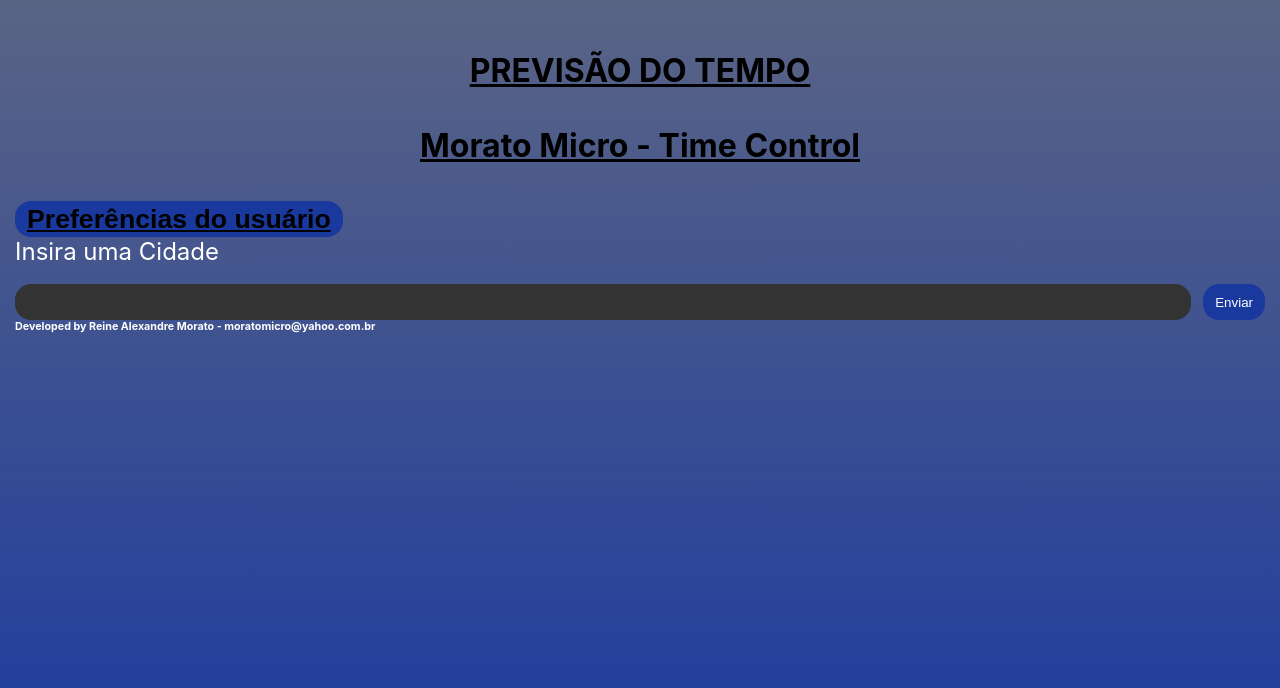
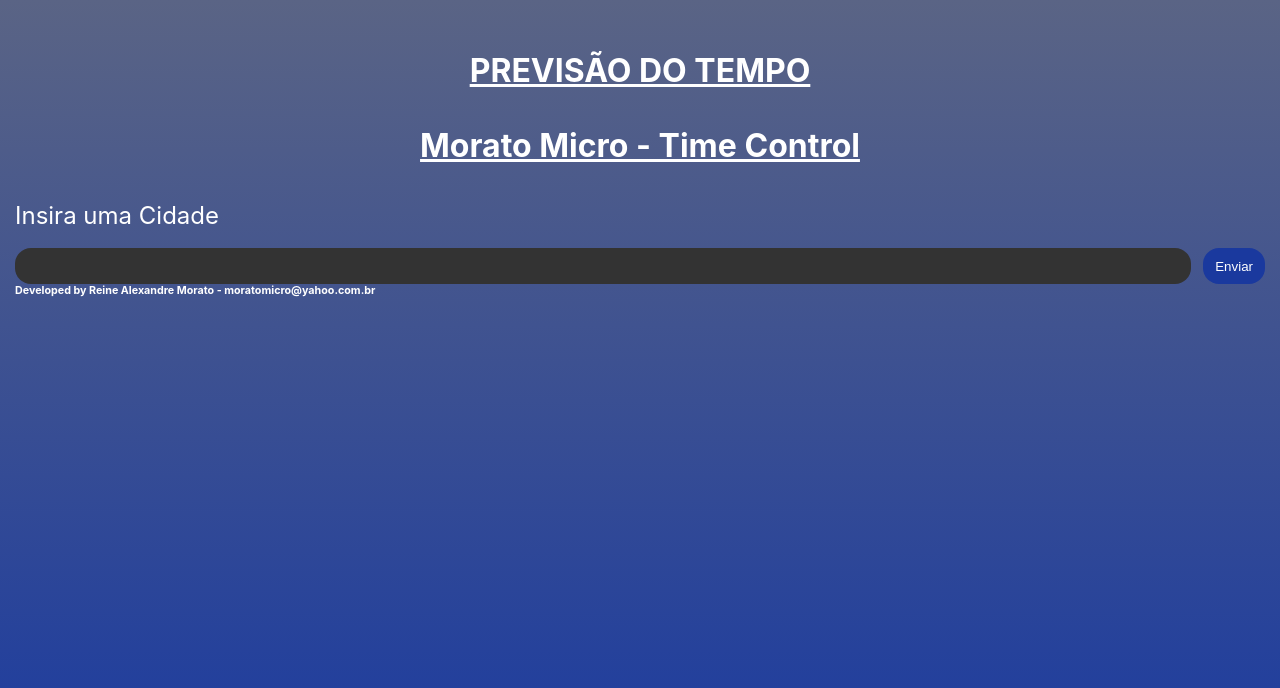
Before and after one commit to moratomicro/weather-react, a React (Vite) app: page / in a window 1280 px wide. Shown: the top 688 px of the page. Built offline with nearby package versions, Linux system fonts and the light colour scheme.

Commit message:
Update App.jsx

```diff
--- a/src/pages/App.jsx
+++ b/src/pages/App.jsx
@@ -3,7 +3,7 @@
 import HelloWorld from '../components/HelloWorld'
 import { api } from '../services/api'
 import { FaTemperatureHigh, FaWind } from 'react-icons/fa'
-import UserSettings from '../pages/UserSettings'
+//import UserSettings from '../pages/UserSettings'
 
 function App() {
   const [weather, setWeather] = useState(null)
@@ -28,7 +28,6 @@
     <div className="App">
       <h1><u>{"Previsão do Tempo".toUpperCase()}</u></h1>
       <HelloWorld></HelloWorld>
-      <button><UserSettings /></button>
 
       <h2>Insira uma Cidade</h2>
       <header>
```
